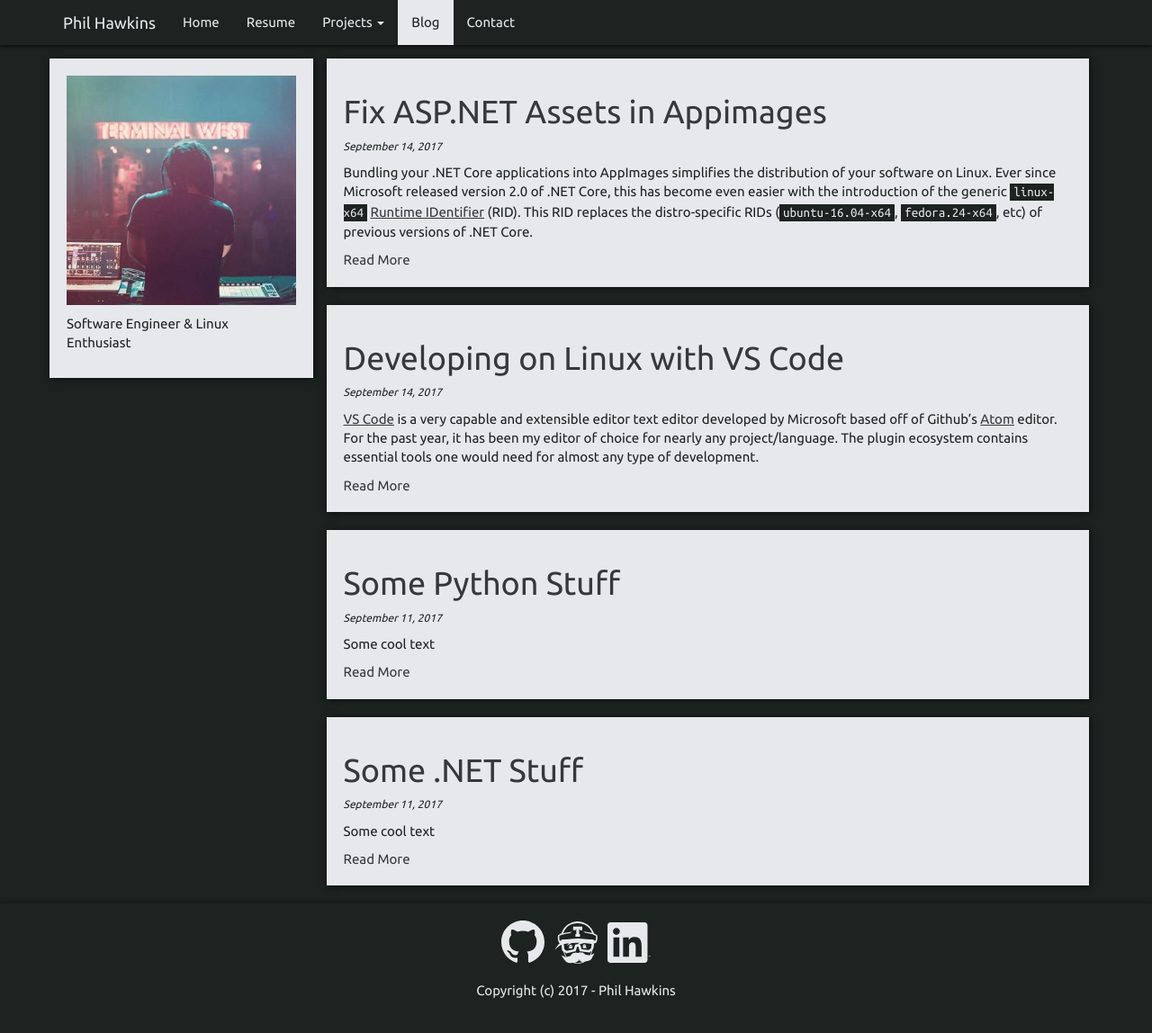
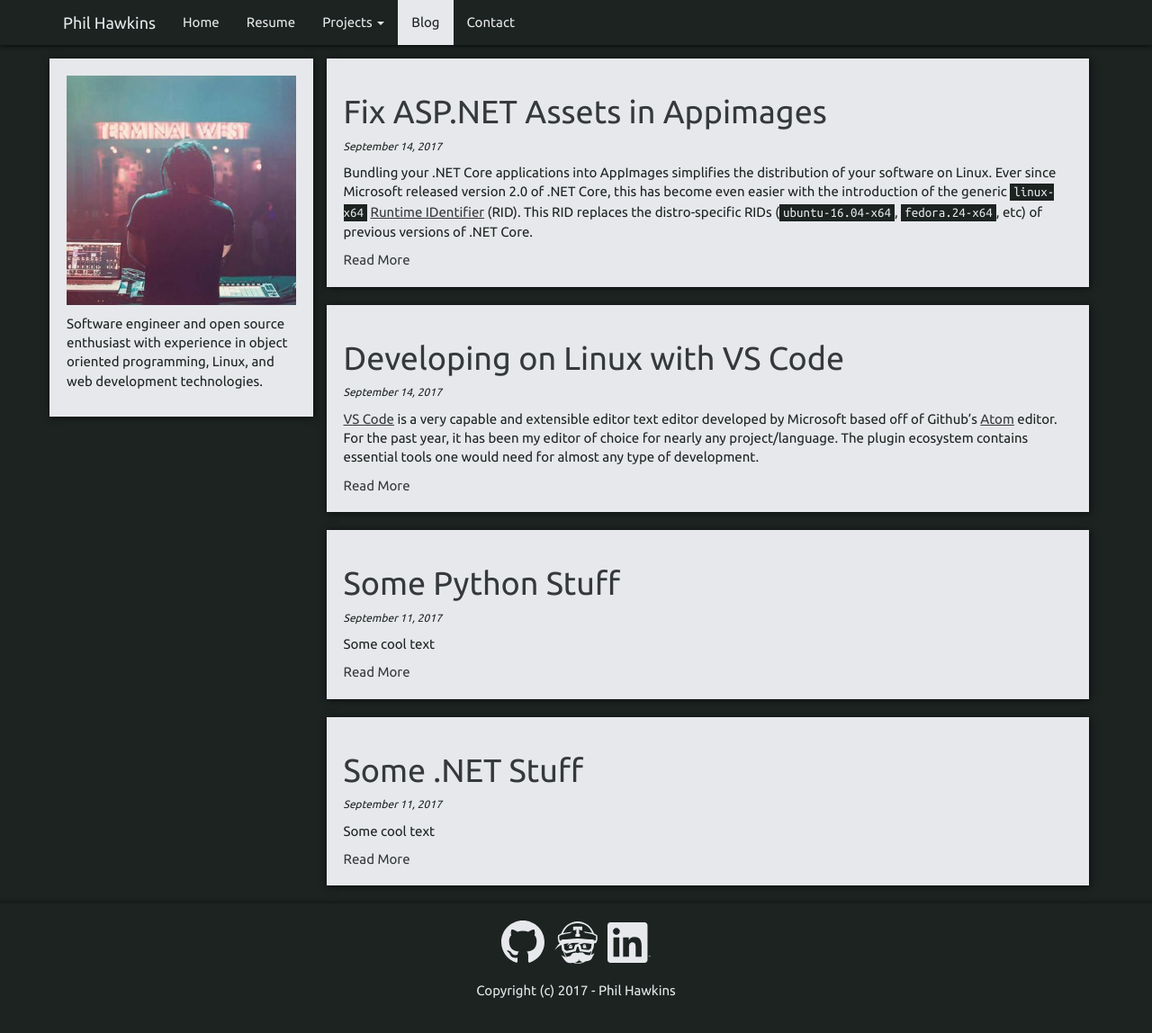
Before and after one commit to phil-harmoniq/phil-harmoniq.github.io, a Jekyll site: the page built from blog.html, in a window 1280 px wide and 1200 px high. Shown: the top 1148 px of the window at 90% size. Built offline with Jekyll 4.4.1, drawn with Linux system fonts in a browser that asks for light colours; nearby versions of some CDN libraries.

Commit message:
Update blog description

```diff
--- a/_layouts/blog-default.html
+++ b/_layouts/blog-default.html
@@ -9,7 +9,8 @@ layout: dark-footer
       <div class="col-md-3 blog-menu well card light-card light-shadow">
         <img src="{{ site.avatar }}" class="avatar shadow"/>
         <p></p>
-        <p>Software Engineer & Linux Enthusiast</p>
+        <p>Software engineer and open source enthusiast with experience in object oriented programming,
+        Linux, and web development technologies.</p>
       </div>
       <div class="col-md-9 posts">
         {{ content }}
```
